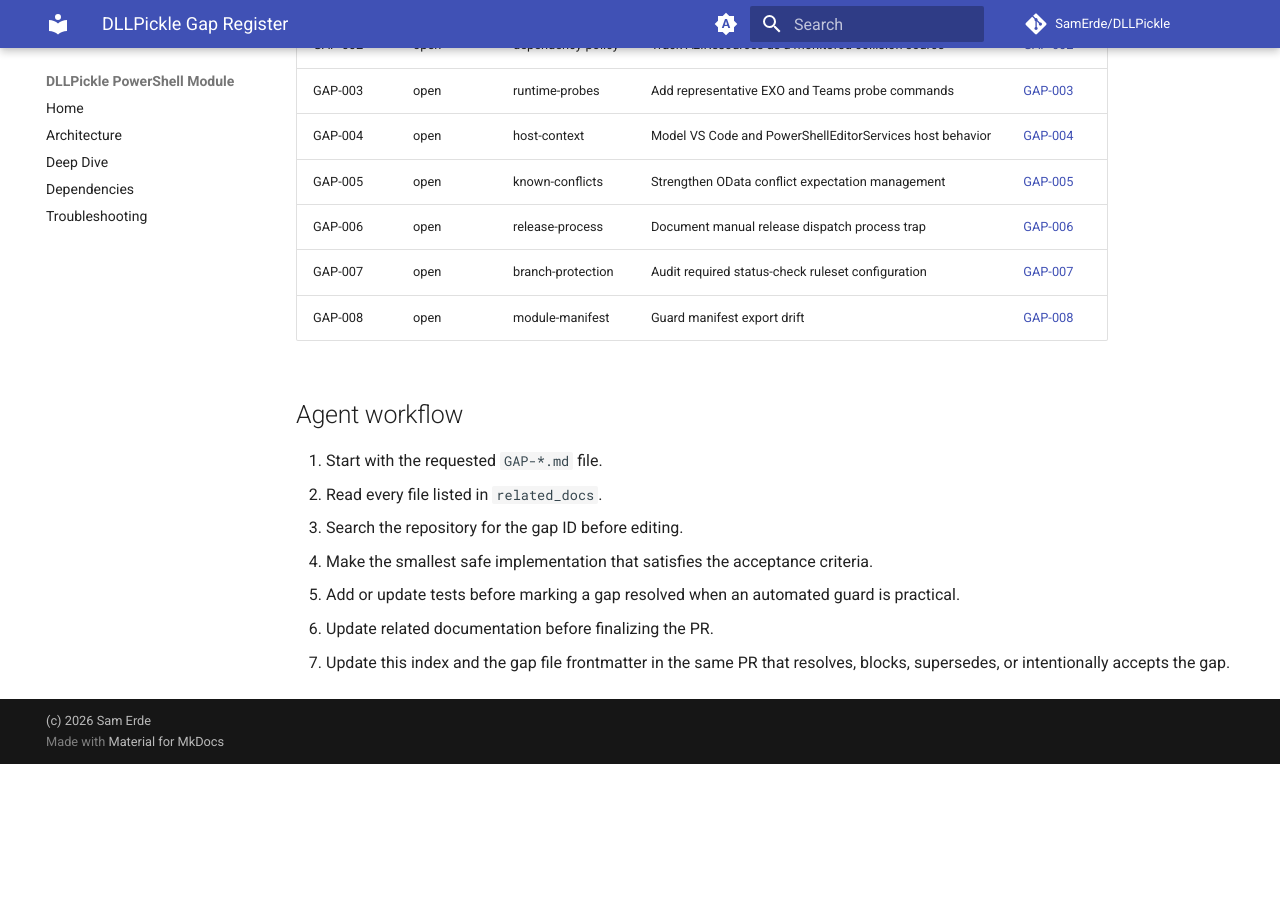
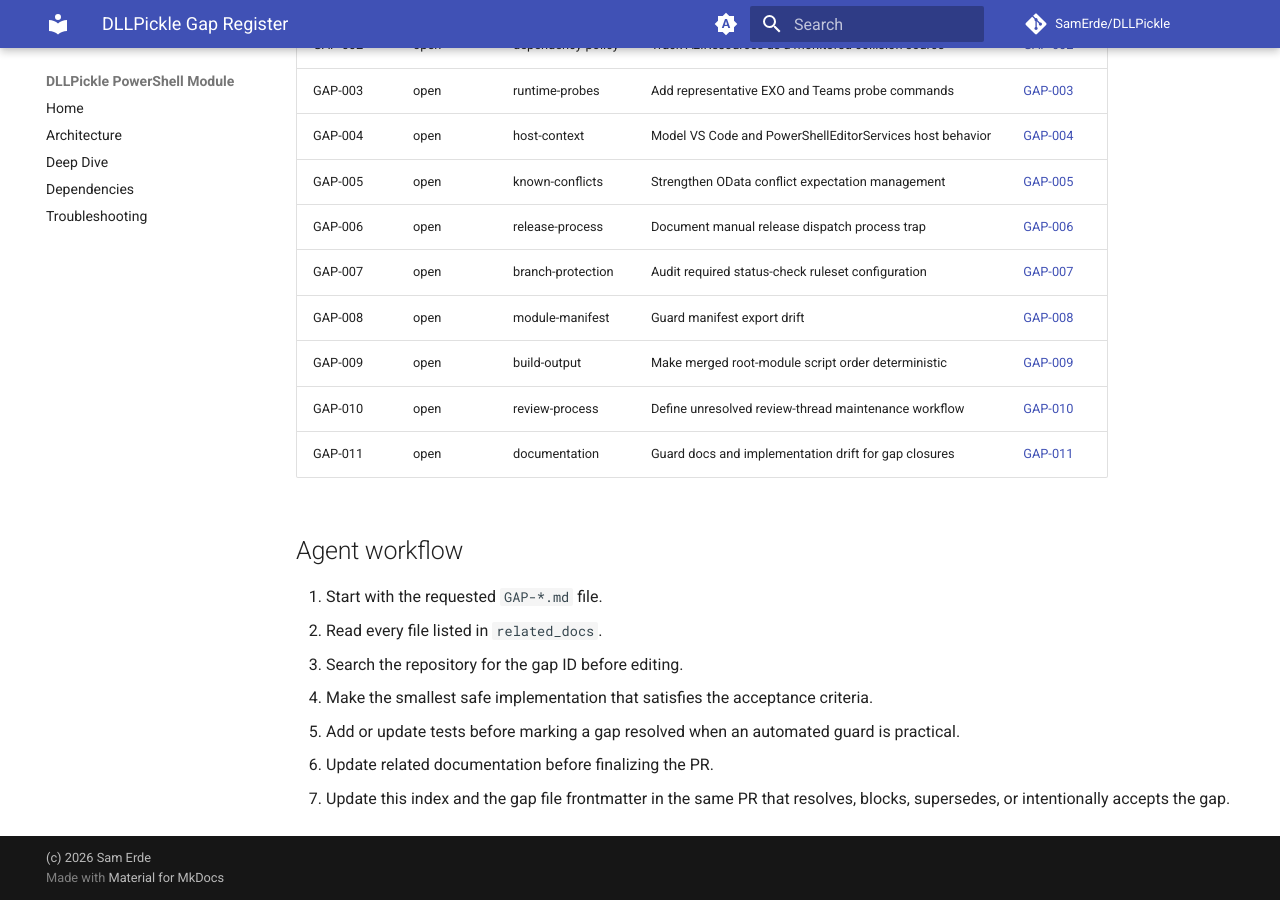
Before and after one commit to SamErde/DLLPickle, an MkDocs documentation site: the page built from docs/gaps/README.md, in a window 1280 px wide and 900 px high, scrolled down 1421 px. Built offline with MkDocs 1.6.1 and Material for MkDocs 9.7.7, drawn with Linux system fonts in a browser that asks for light colours; comment, search, counter and statistics services are not loaded; before the commit the page ends 2185 px from its top, so only the background shows below that.

Commit message:
docs: update gap register index

```diff
--- a/docs/gaps/README.md
+++ b/docs/gaps/README.md
@@ -42,6 +42,9 @@ Use this register for durable repo-local gap state. Use `docs/superpowers/specs/
 | GAP-006 | open | release-process | Document manual release dispatch process trap | [GAP-006](GAP-006-release-dispatch-process-trap.md) |
 | GAP-007 | open | branch-protection | Audit required status-check ruleset configuration | [GAP-007](GAP-007-required-status-check-ruleset-audit.md) |
 | GAP-008 | open | module-manifest | Guard manifest export drift | [GAP-008](GAP-008-manifest-export-drift.md) |
+| GAP-009 | open | build-output | Make merged root-module script order deterministic | [GAP-009](GAP-009-merged-root-module-order.md) |
+| GAP-010 | open | review-process | Define unresolved review-thread maintenance workflow | [GAP-010](GAP-010-unresolved-review-thread-maintenance.md) |
+| GAP-011 | open | documentation | Guard docs and implementation drift for gap closures | [GAP-011](GAP-011-docs-implementation-drift.md) |
 
 ## Agent workflow
 
```
